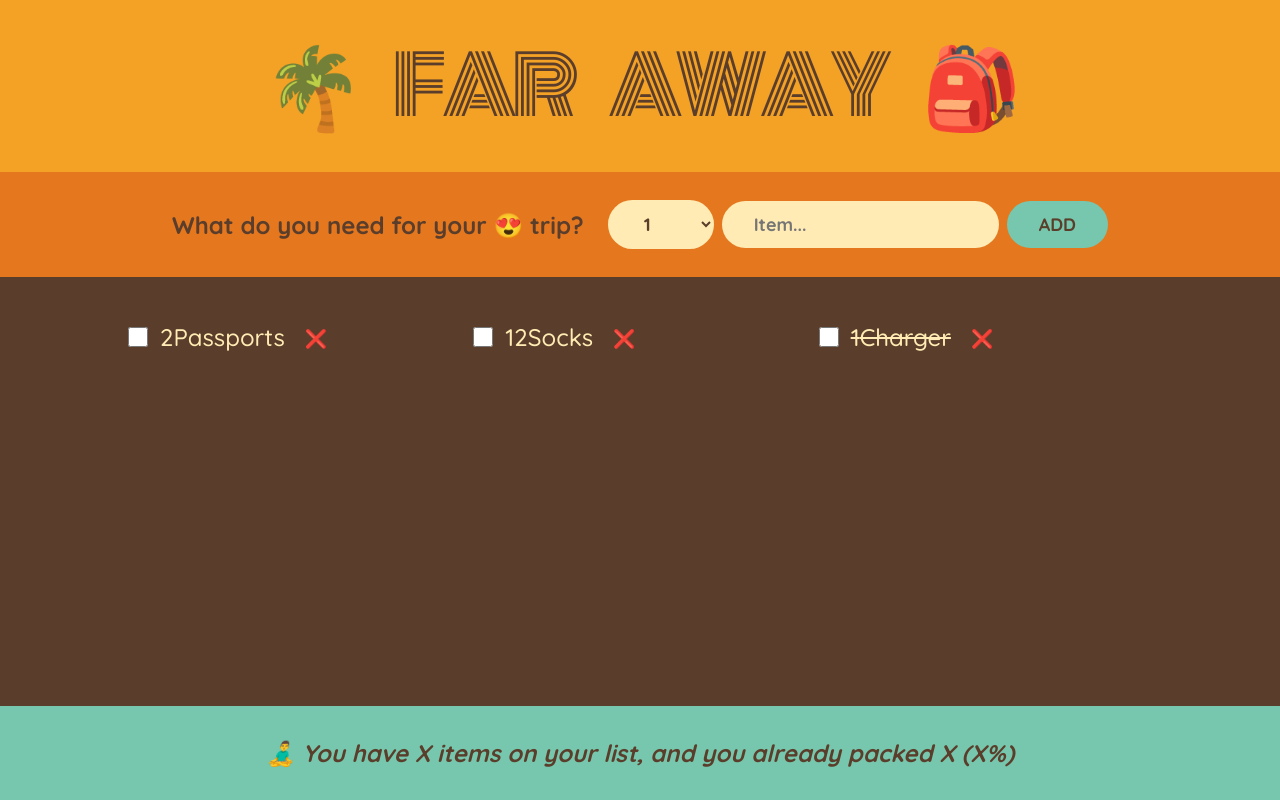
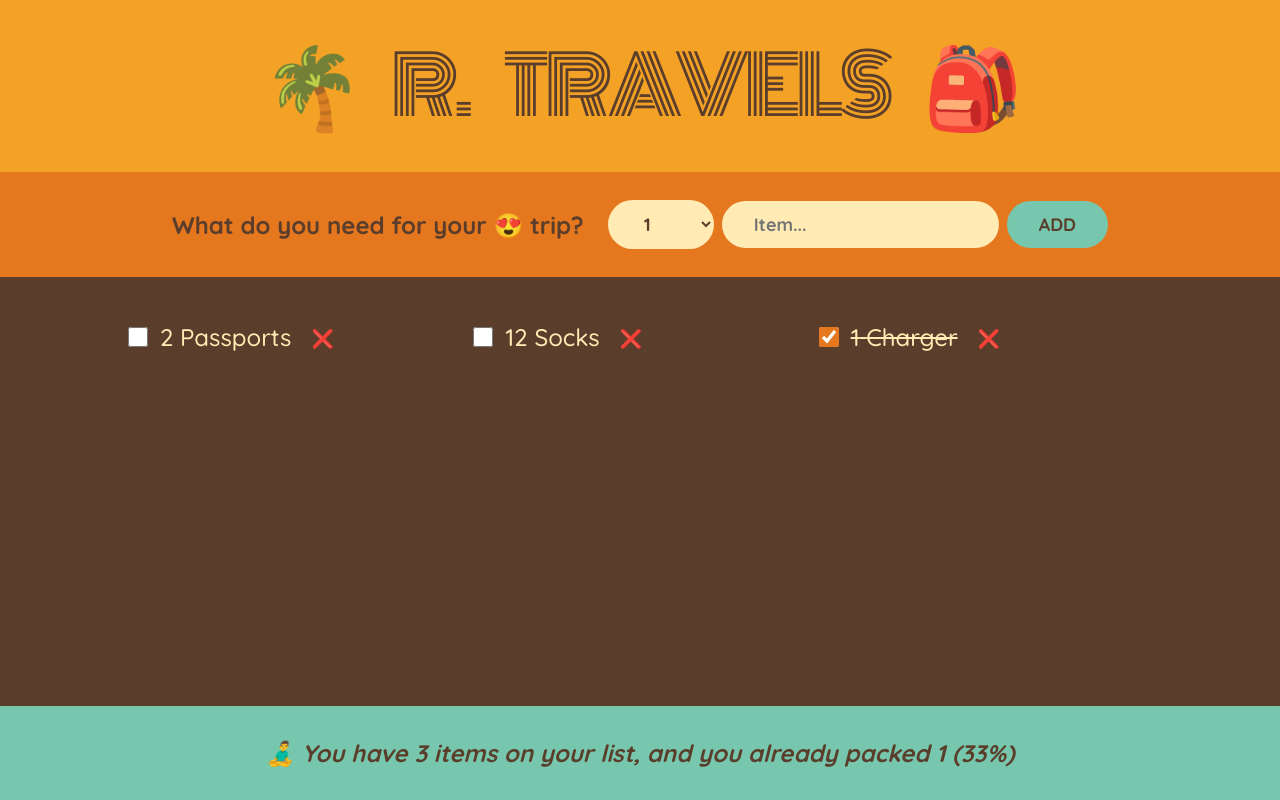
Before and after one commit to ravi7284007/React_JS_2k24, a React (Create React App) app in the folder travel-list/: page / in a window 1280 px wide. Built offline with nearby package versions, Linux system fonts and the light colour scheme.

Commit message:
Calculation for footer stats

```diff
--- a/travel-list/src/App.js
+++ b/travel-list/src/App.js
@@ -29,13 +29,13 @@
         onDeleteItem={handleDeletItem}
         onToggleItem={handleToggleItem}
       />
-      <Stats />
+      <Stats items={items} />
     </div>
   );
 }
 
 function Logo() {
-  return <h1>🌴 Far Away 🎒</h1>;
+  return <h1>🌴 R. Travels 🎒</h1>;
 }
 function Form({ onAddItems }) {
   const [description, setDescription] = useState("");
@@ -101,24 +101,35 @@
     <li>
       <input
         type="checkbox"
-        value={item.packed}
+        checked={item.packed ? true : false}
         onChange={() => {
           onToggleItem(item.id);
         }}
       />
       <span style={item.packed ? { textDecoration: "line-through" } : {}}>
-        {item.quantity}
-        {item.description}
+        {item.quantity} {item.description}
       </span>
       <button onClick={() => onDeleteItem(item.id)}>❌</button>
     </li>
   );
 }
 
-function Stats() {
+function Stats({ items }) {
+  if (!items.length)
+    return (
+      <p className="stats">
+        <em>Start adding items to your packing list. 🏃‍♂️</em>
+      </p>
+    );
+  const numItems = items.length;
+  const numPacked = items.filter((item) => item.packed).length;
+  const percentage = Math.round((numPacked / numItems) * 100);
   return (
     <footer className="stats">
-      <em>🧘‍♂️ You have X items on your list, and you already packed X (X%)</em>
+      <em>
+        🧘‍♂️ You have {numItems} items on your list, and you already packed{" "}
+        {numPacked} ({percentage}%)
+      </em>
     </footer>
   );
 }
```
